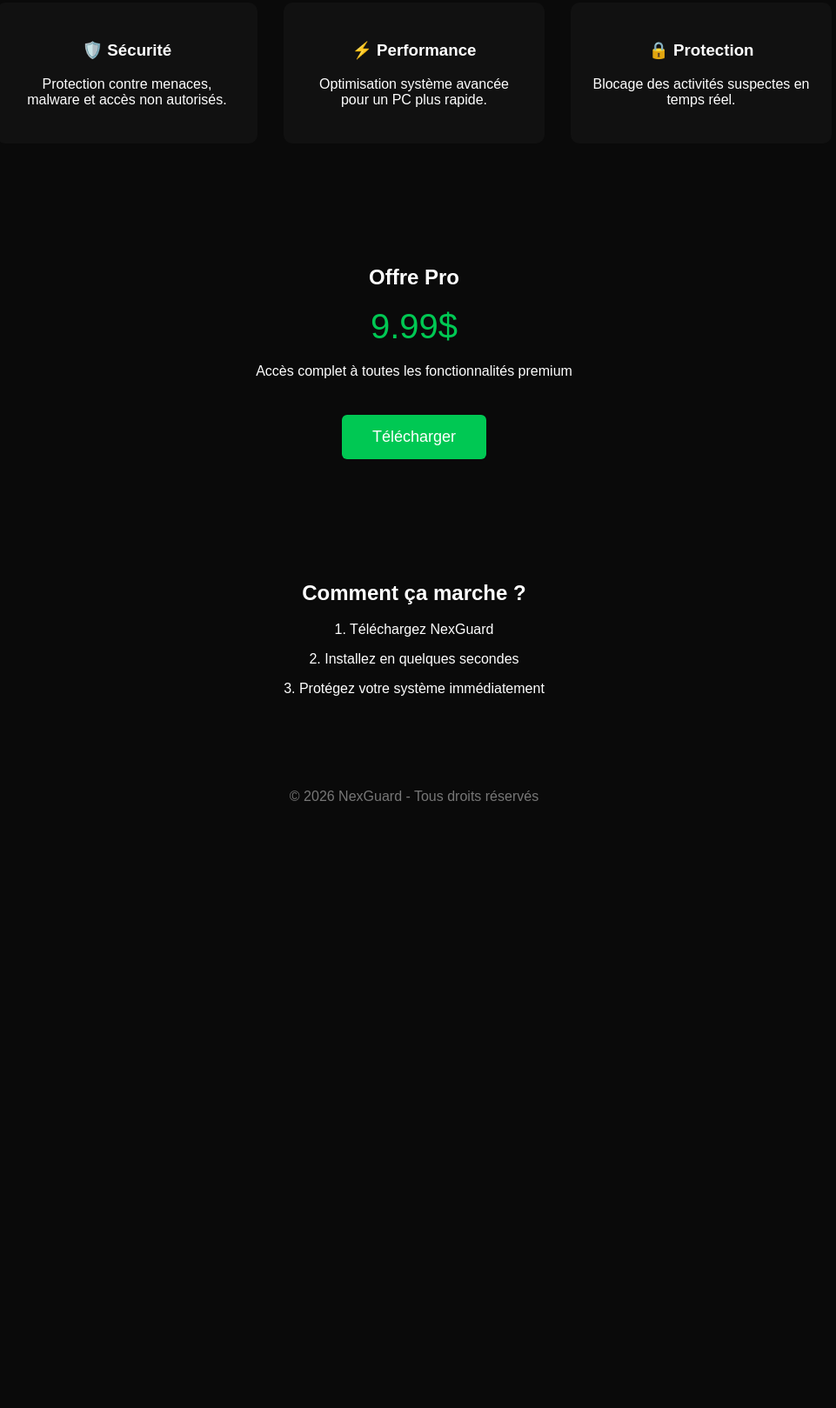
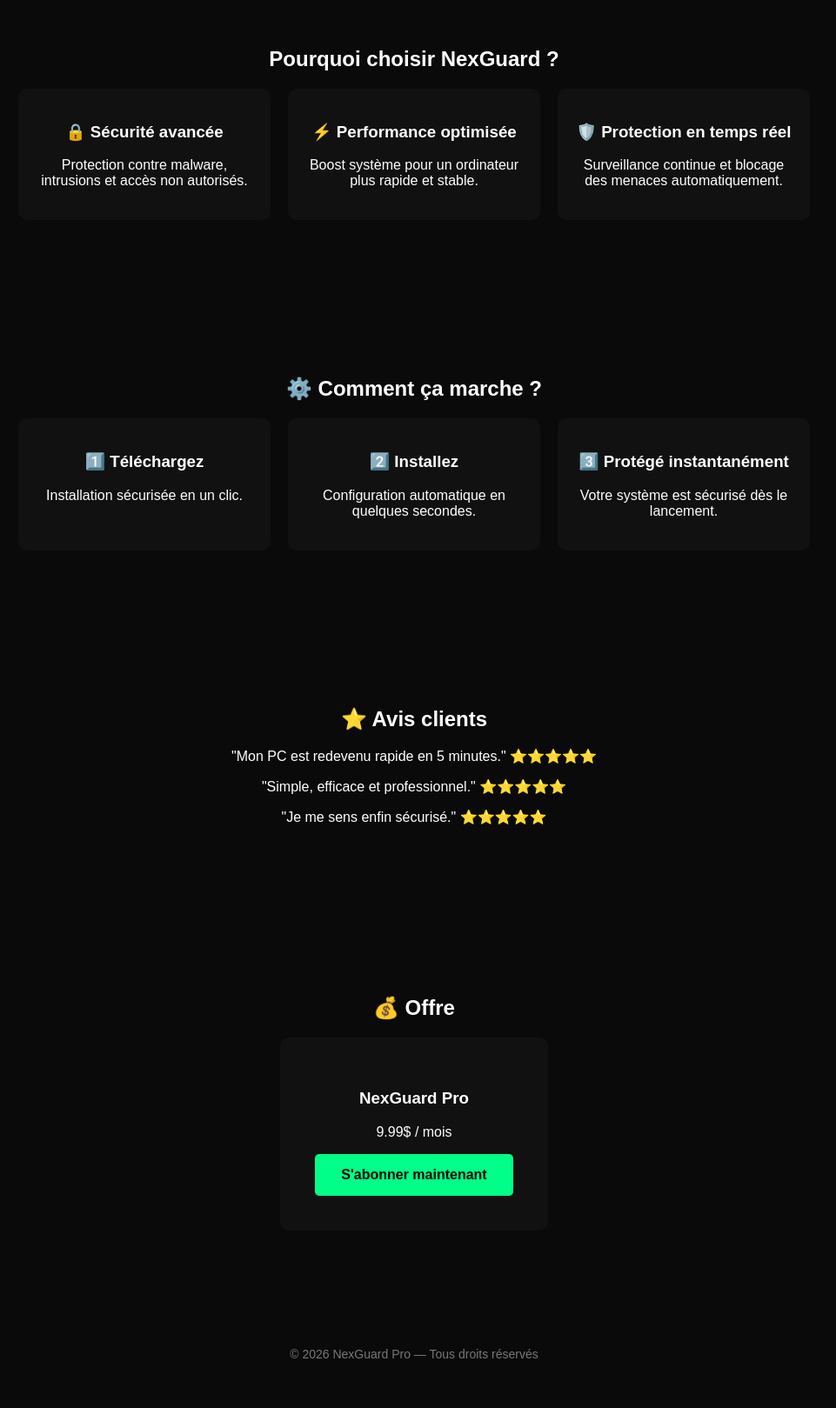
Before and after one commit to gaellevesque535-ops/nexxguardproxl, a website: page index.html in a window 1280 px wide. Shown: the part 452-2071 px from the top of the page at 87% size, without its empty margins (164-1125 px from the left). Before the commit the page ends 1407 px from the top, so only its background shows below. Drawn offline with Linux system fonts and the light colour scheme.

Commit message:
Update index.html

```diff
--- a/index.html
+++ b/index.html
@@ -2,81 +2,85 @@
 <html lang="fr">
 <head>
 <meta charset="UTF-8">
-<title>NexGuard - Sécurité avancée</title>
+<title>NexGuard Pro - Sécurité avancée</title>
 
 <style>
 body {
-    margin:0;
+margin: 0;
 font-family: Arial, sans-serif;
 background: #0a0a0a;
 color: white;
+text-align: center;
 }
 
 header {
-    text-align:center;
-    padding: 80px 20px;
+padding: 100px 20px;
 background: linear-gradient(135deg, #000, #111);
 }
 
 h1 {
-    font-size: 50px;
+font-size: 48px;
 margin-bottom: 10px;
 }
 
 .subtitle {
+font-size: 18px;
 color: #aaa;
-    font-size: 18px;
+margin-bottom: 30px;
 }
 
-.btn {
-    display:inline-block;
-    margin-top: 25px;
-    padding: 15px 35px;
-    background: #00c853;
-    color: white;
+.bouton {
+background: #00ff88;
+color: black;
+padding: 15px 30px;
 text-decoration: none;
-    border-radius: 6px;
-    font-size: 18px;
+font-weight: bold;
+border-radius: 5px;
+display: inline-block;
+transition: 0.3s;
+}
+
+.bouton:hover {
+background: #00cc6a;
 }
 
 .section {
-    padding: 60px 20px;
-    text-align:center;
+padding: 80px 20px;
 }
 
 .features {
-    display:flex;
-    justify-content:center;
-    flex-wrap:wrap;
-    gap:30px;
+display: flex;
+flex-wrap: wrap;
+justify-content: center;
+gap: 20px;
 }
 
 .card {
-    background:#111;
-    padding:25px;
-    width:250px;
-    border-radius:10px;
+background: #111;
+padding: 20px;
+border-radius: 10px;
+width: 250px;
 }
 
-.price {
-    font-size: 40px;
-    margin: 20px 0;
-    color:#00c853;
+.pricing {
+background: #111;
+padding: 40px;
+border-radius: 10px;
+display: inline-block;
 }
 
 footer {
-    text-align:center;
-    padding:30px;
-    color:#777;
+padding: 40px;
+color: #777;
+font-size: 14px;
 }
 </style>
-
 </head>
 
 <body>
 
 <header>
-    <h1>NexGuard</h1>
+<h1>🛡️ NexGuard Pro</h1>
 <p class="subtitle">Protection avancée • Performance • Sécurité professionnelle</p>
 
 <a href="https://buy.stripe.com/bJebIT7b057N6RO2Bj6Na00" class="bouton" target="_blank">
@@ -90,43 +94,71 @@
 <div class="features">
 
 <div class="card">
-            <h3>🛡️ Sécurité</h3>
-            <p>Protection contre menaces, malware et accès non autorisés.</p>
+<h3>🔒 Sécurité avancée</h3>
+<p>Protection contre malware, intrusions et accès non autorisés.</p>
 </div>
 
 <div class="card">
-            <h3>⚡ Performance</h3>
-            <p>Optimisation système avancée pour un PC plus rapide.</p>
+<h3>⚡ Performance optimisée</h3>
+<p>Boost système pour un ordinateur plus rapide et stable.</p>
 </div>
 
 <div class="card">
-            <h3>🔒 Protection</h3>
-            <p>Blocage des activités suspectes en temps réel.</p>
+<h3>🛡️ Protection en temps réel</h3>
+<p>Surveillance continue et blocage des menaces automatiquement.</p>
 </div>
 
 </div>
 </section>
 
 <section class="section">
-    <h2>Offre Pro</h2>
+<h2>⚙️ Comment ça marche ?</h2>
 
-    <div class="price">9.99$</div>
+<div class="features">
 
-    <p>Accès complet à toutes les fonctionnalités premium</p>
+<div class="card">
+<h3>1️⃣ Téléchargez</h3>
+<p>Installation sécurisée en un clic.</p>
+</div>
 
-    <a href="TON_LIEN_GITHUB" class="btn">Télécharger</a>
+<div class="card">
+<h3>2️⃣ Installez</h3>
+<p>Configuration automatique en quelques secondes.</p>
+</div>
+
+<div class="card">
+<h3>3️⃣ Protégé instantanément</h3>
+<p>Votre système est sécurisé dès le lancement.</p>
+</div>
+
+</div>
 </section>
 
 <section class="section">
-    <h2>Comment ça marche ?</h2>
+<h2>⭐ Avis clients</h2>
 
-    <p>1. Téléchargez NexGuard</p>
-    <p>2. Installez en quelques secondes</p>
-    <p>3. Protégez votre système immédiatement</p>
+<p>"Mon PC est redevenu rapide en 5 minutes." ⭐⭐⭐⭐⭐</p>
+<p>"Simple, efficace et professionnel." ⭐⭐⭐⭐⭐</p>
+<p>"Je me sens enfin sécurisé." ⭐⭐⭐⭐⭐</p>
+
+</section>
+
+<section class="section">
+<h2>💰 Offre</h2>
+
+<div class="pricing">
+<h3>NexGuard Pro</h3>
+<p>9.99$ / mois</p>
+
+<a href="https://buy.stripe.com/bJebIT7b057N6RO2Bj6Na00" class="bouton" target="_blank">
+S'abonner maintenant
+</a>
+</div>
+
 </section>
 
 <footer>
-    © 2026 NexGuard - Tous droits réservés
+<p>© 2026 NexGuard Pro — Tous droits réservés</p>
 </footer>
 
 </body>
```
Lines whose indentation alone changed are shown as unchanged.
